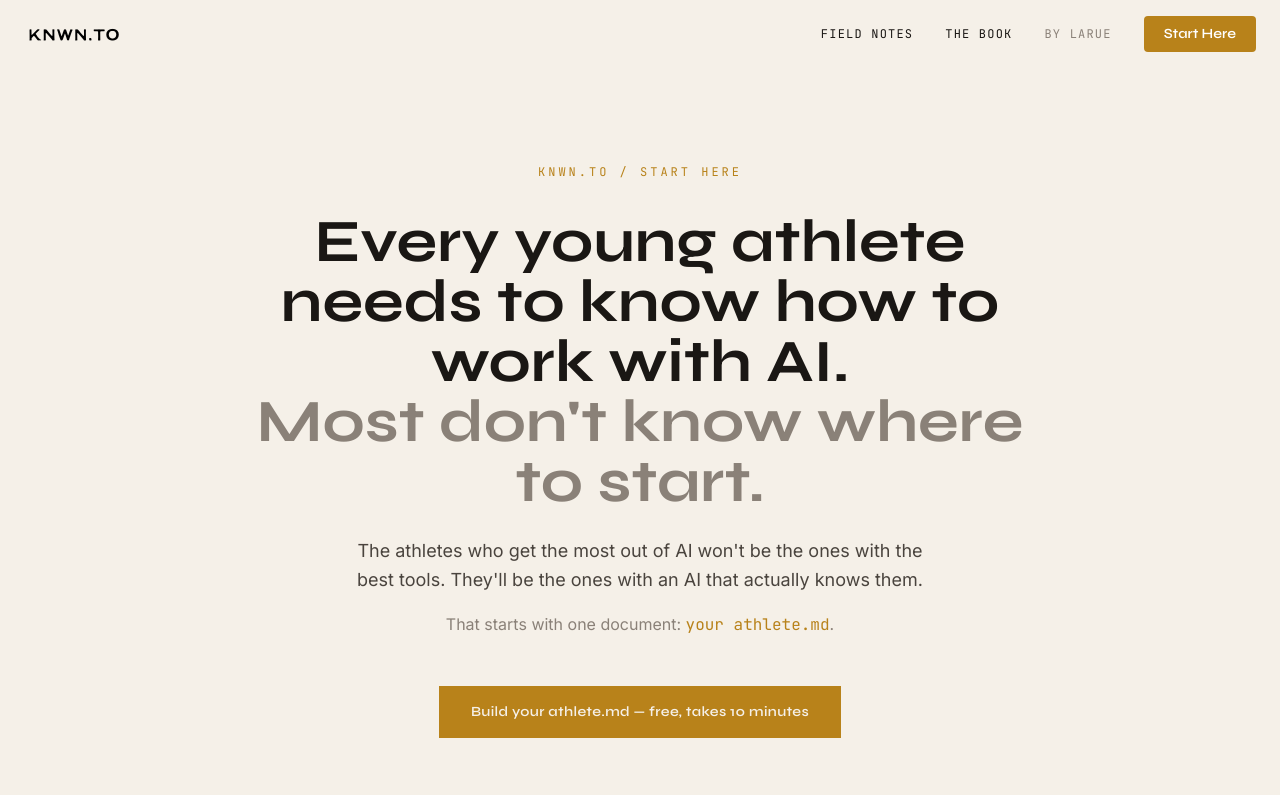
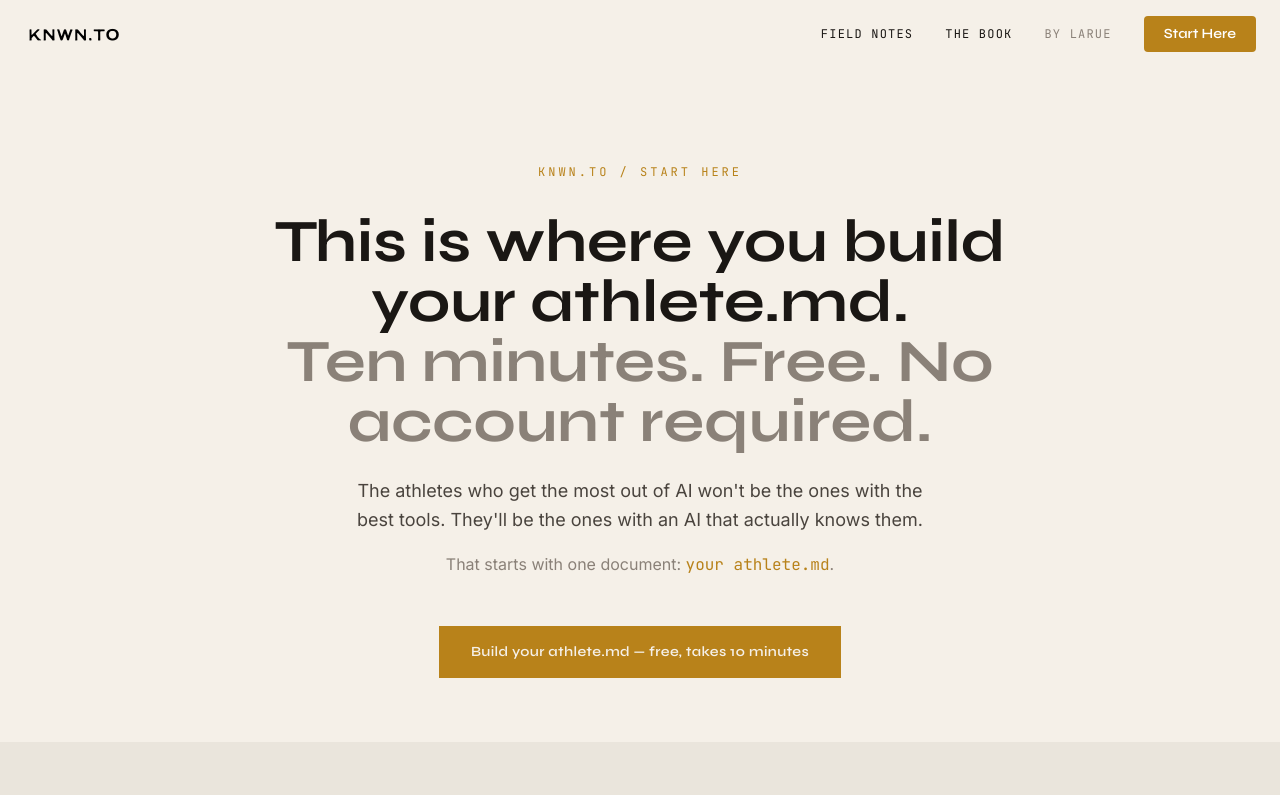
Before and after one commit to larueagent/knwn.to, a Next.js app: page /first-read in a window 1280 px wide. Shown: the top 795 px of the page. Built offline with nearby package versions, Linux system fonts and the light colour scheme; no server answers.

Commit message:
change header copy

```diff
--- a/app/first-read/page.tsx
+++ b/app/first-read/page.tsx
@@ -18,9 +18,9 @@ export default function FirstReadPage() {
           knwn.to / start here
         </p>
         <h1 className="font-syne font-bold text-4xl sm:text-6xl text-[#1A1714] leading-[1.05] mb-6 max-w-3xl">
-          Every young athlete needs to know how to work with AI.
+          This is where you build your athlete.md.
           <br />
-          <span className="text-[#8A8178]">Most don&apos;t know where to start.</span>
+          <span className="text-[#8A8178]">Ten minutes. Free. No account required.</span>
         </h1>
         <p className="font-inter text-lg text-[#4A443E] max-w-xl leading-relaxed mb-4">
           The athletes who get the most out of AI won&apos;t be the ones with the best tools.
```
